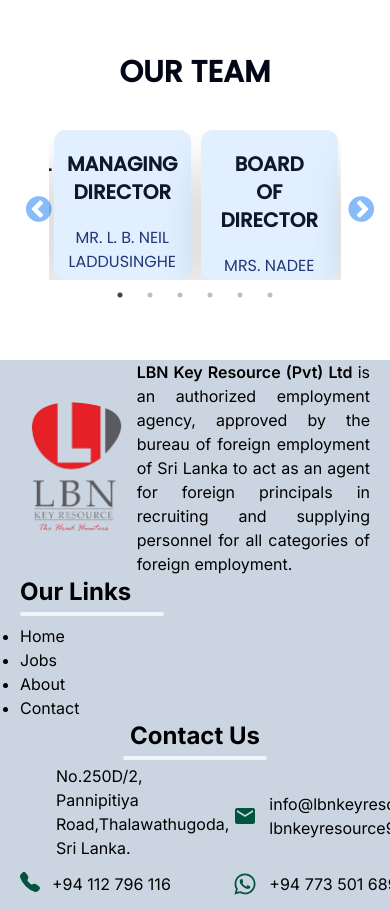
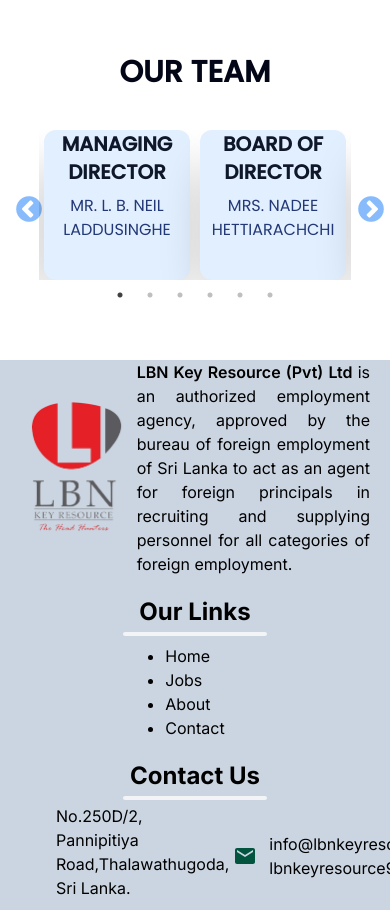
Before and after one commit to bhashana99/LBN-web, a React (Vite) app in the folder client/: page /about in a window 390 px wide. Shown: the part 2780-3690 px from the top of the page. Built offline with nearby package versions, Linux system fonts and the light colour scheme; some icons are missing; a web font is replaced by a local one.

Commit message:
change about page our team width mobile screen

```diff
--- a/client/src/components/Footer.jsx
+++ b/client/src/components/Footer.jsx
@@ -37,10 +37,10 @@
           </div>
         </div>
         {/* links */}
-        <div className="md:col-span-2">
-          <h1 className="text-2xl font-bold text-start md:text-center">Our Links</h1>
-          <hr className="w-36 h-1 md:mx-auto my-1  bg-gray-100 border-0 rounded md:my-1 dark:bg-gray-700" />
-          <div className="flex flex-col  mt-2 text-start items-start md:items-center justify-start">
+        <div className="md:col-span-2 my-5">
+          <h1 className="text-2xl font-bold  text-center">Our Links</h1>
+          <hr className="w-36 h-1 mx-auto my-1  bg-gray-100 border-0 rounded md:my-1 dark:bg-gray-700" />
+          <div className="flex flex-col  mt-2 items-center justify-start">
             <ul className="list-disc">
               <li className="hover:underline hover:text-blue-900">
                 <Link to="/">Home</Link>
--- a/client/src/pages/About.jsx
+++ b/client/src/pages/About.jsx
@@ -291,13 +291,13 @@
           <h2 className="text-slate-950 font-bold">Our Team</h2>
         </div>
         <div className=" pb-10 ">
-          <div className="w-3/4 m-auto">
+          <div className="w-4/5 md:w-full m-auto">
             <div className="mt-10  ">
               <Slider {...settings}>
                 {teamData.map((d) => (
                   <div className="bg-blue-100 h-[150px] px-5 rounded-xl shadow-2xl hover:scale-95 hover:shadow-none flex justify-center items-center ">
                     <div className="flex flex-col justify-center items-center text-center ">
-                      <h3 className="text-xl font-semibold my-5 text-slate-900">
+                      <h3 className="text-xl font-semibold mb-2 md:my-5 text-slate-900">
                         {d.designation}
                       </h3>
                       <p className="text-semibold font-normal text-blue-900 ">
```
